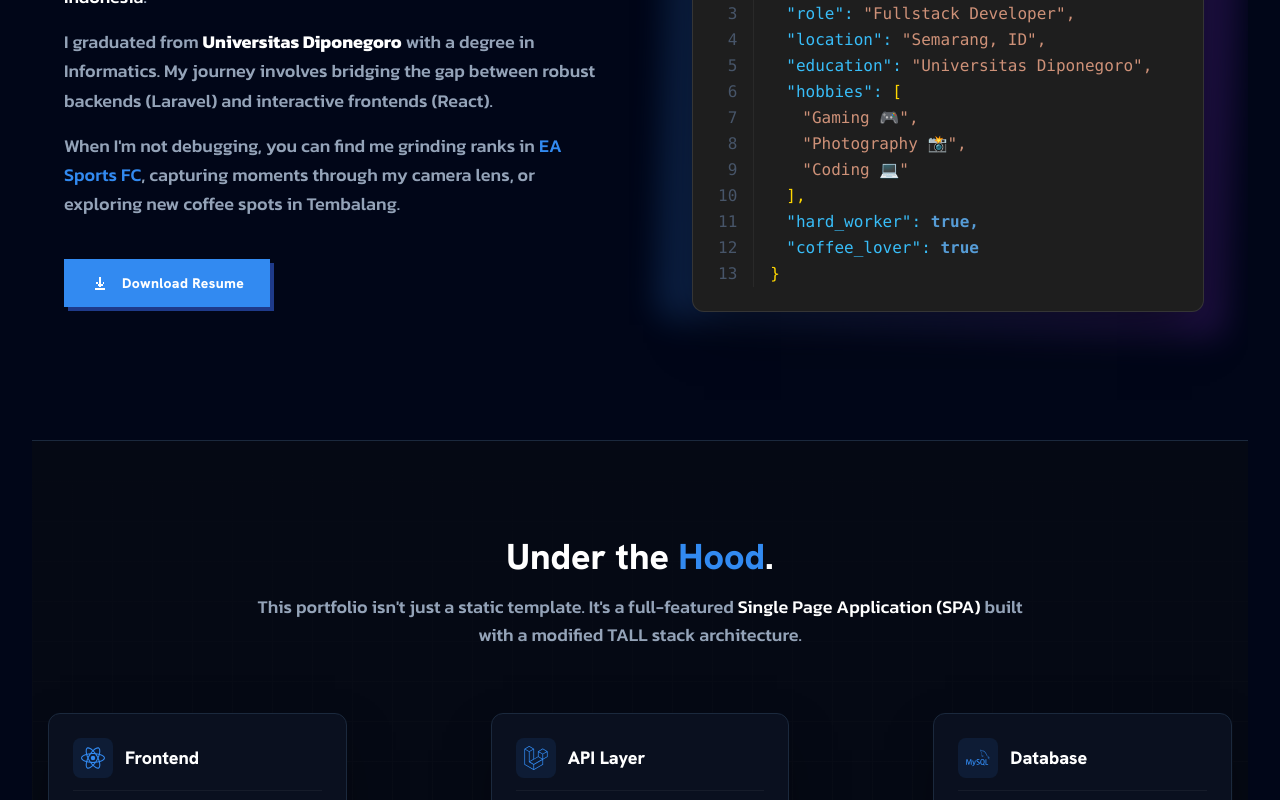
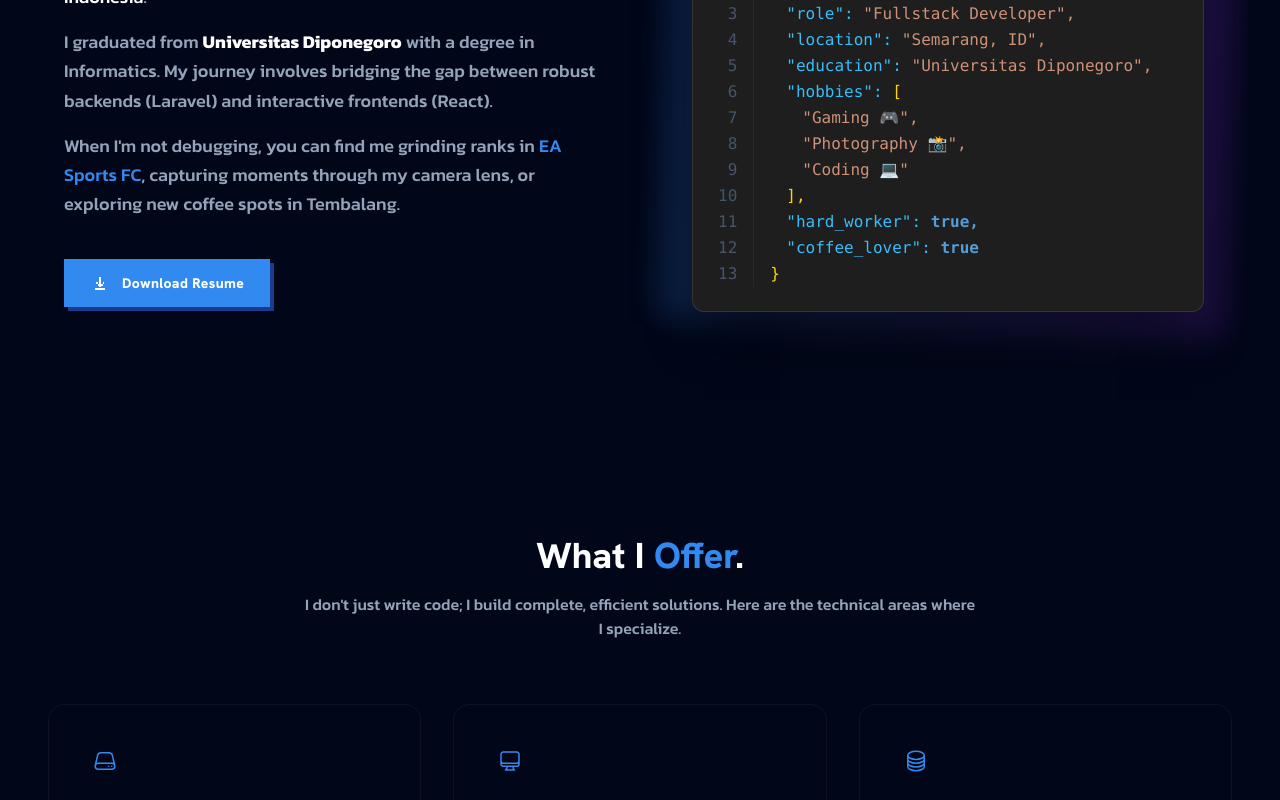
Before and after one commit to Churma16/portfolio-frontend-react, a React (Vite) app: page / in a window 1280 px wide. Shown: the part 2000-2800 px from the top of the page. Built offline with nearby package versions, Linux system fonts and the light colour scheme; no server answers.

Commit message:
feat: import ServicesSection and integrate it into Home component for improved layout

```diff
--- a/src/pages/Home.tsx
+++ b/src/pages/Home.tsx
@@ -6,6 +6,7 @@ import TechMarquee from "../components/layout/TechMarquee";
 import { useTechStacks } from "../hooks/useTechStacks";
 import AboutSection from "../components/layout/AboutSection";
 import ArchitectureSection from "../components/layout/ArchitectureSection";
+import ServicesSection from "../components/layout/ServiceSection";
 
 function App() {
     // Panggil hook sakti kita
@@ -67,6 +68,7 @@ function App() {
                 </div>
             </div>
             <AboutSection />
+            <ServicesSection/>
             <ArchitectureSection />
         </Layout>
     );
```
